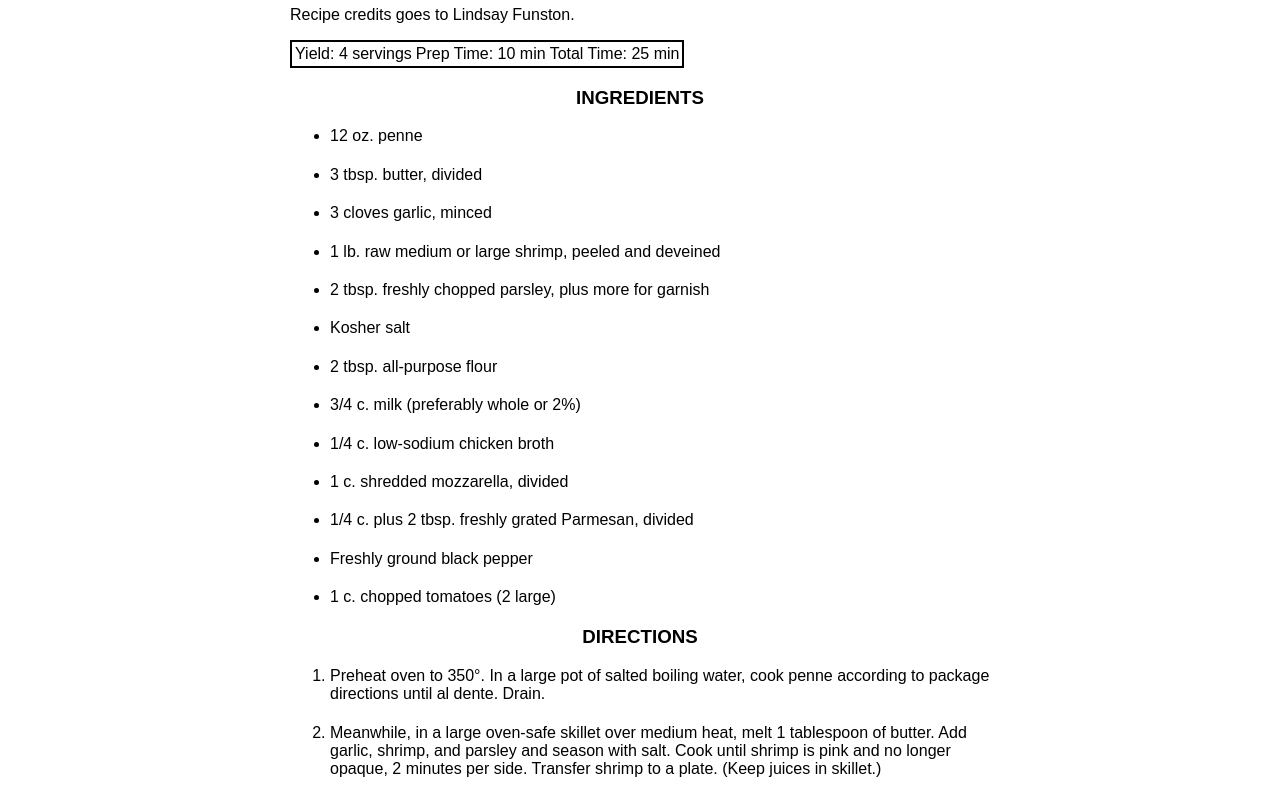
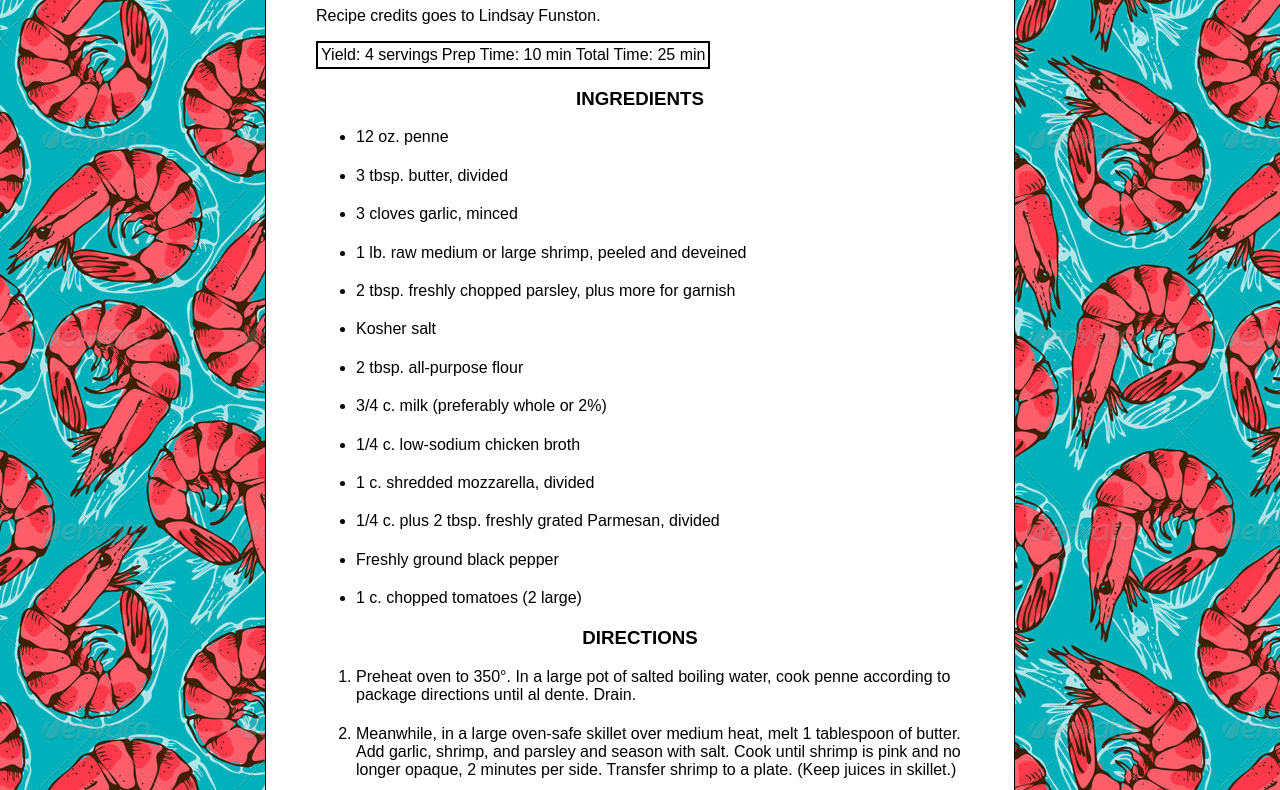
Before and after one commit to LEDCat/P1-Luca-Dixie, a plain HTML site: page P1-Dixie-Luca/index.html in a window 1280 px wide. Shown: the part 159-949 px from the top of the page. Drawn offline with Linux system fonts and the light colour scheme.

Commit message:
added images, edits

```diff
--- a/P1-Dixie-Luca/css/styles.css
+++ b/P1-Dixie-Luca/css/styles.css
@@ -33,10 +33,11 @@ html {
 */
 
 .container {
-    width: 800px;
+    width: 750px;
     margin: 35px auto; /* centers the container */
     padding: 50px;
     background-color: white;
+    border: 1px solid black;
 }
 
 li {
@@ -65,6 +66,11 @@ body {
 img {
     width: 100%;
     display: block;
+}
+
+body {
+    background-image: url(/images/shrimp-pattern-mazki-590.jpg);
+    background-repeat: repeat;
 }
 
 /* clearfix - in case you decide to float elements */
```
Also changed, not shown: P1-Dixie-Luca/images/pexels-elle-hughes-1483780.jpg (added), P1-Dixie-Luca/images/shrimp-pattern-mazki-590.jpg (added).
